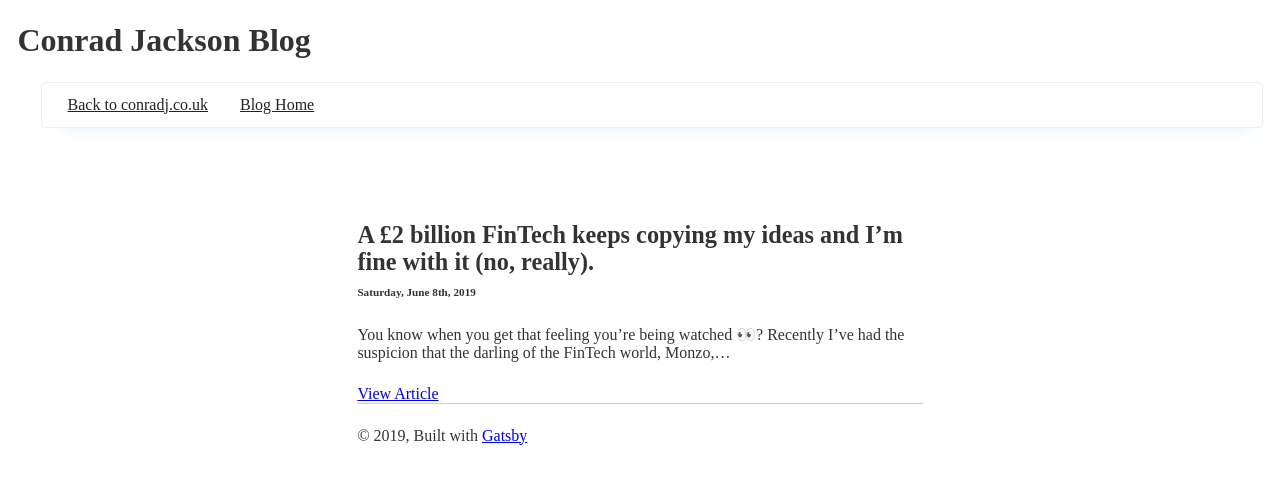
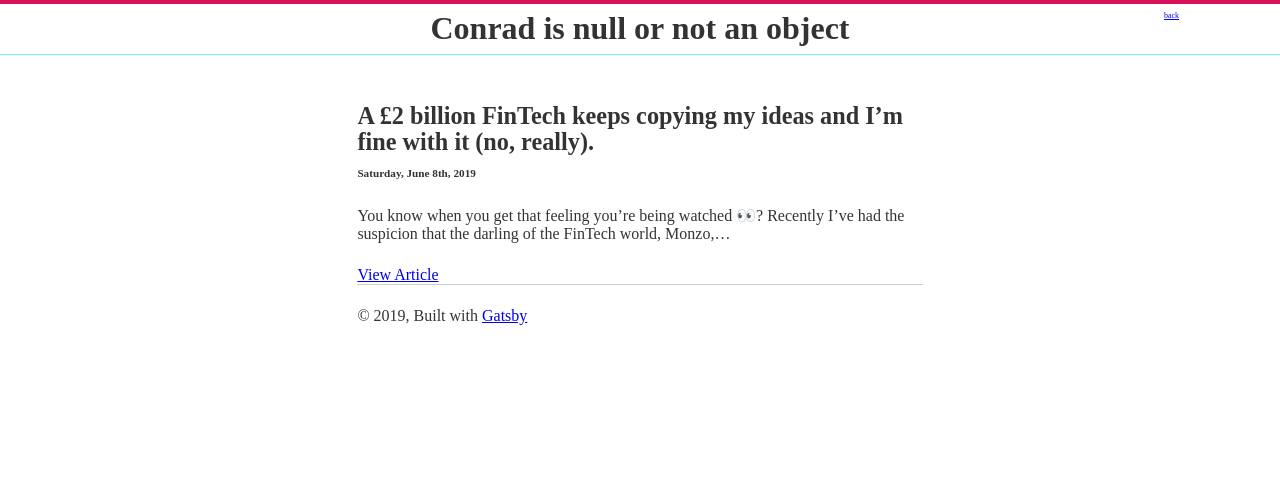
Before and after one commit to conradj/conradj, a Gatsby site in the folder blog/: page / in a window 1280 px wide. Built offline with nearby package versions, Linux system fonts and the light colour scheme; Gatsby itself is replaced by a stand-in of ours; some packages are replaced by stand-ins of ours; a web font is replaced by a local one; what typography-theme-stern-grove would draw is missing.

Commit message:
add header and footer

```diff
--- a/blog/src/components/header.js
+++ b/blog/src/components/header.js
@@ -1,25 +1,46 @@
 import PropTypes from "prop-types"
 import React from "react"
 import styled from "styled-components"
-import Navigation from "src/components/navigation"
+import { Link } from "gatsby"
 
 const StyledHeader = styled.header`
-  marginbottom: 1.45rem;
+  border-top: solid 4px #d81159;
+  border-bottom: solid 1px #78fecf;
+  padding: 0.45rem 1rem;
+  display: flex;
+  font-size: 1.5rem;
 `
 
-const Container = styled.div`
+const Navigation = styled.nav`
   margin: 0 auto;
   maxwidth: 960;
   padding: 1.45rem 1.0875rem;
 `
 
+const StyledEnd = styled.div`
+  font-size: 0.5rem;
+  width: 100px;
+`
+
+const StyledMiddle = styled.div`
+  flex: 1;
+  text-align: center;
+  margin-bottom: 0;
+`
+
+const StyledH1 = styled.h1`
+  margin: 0rem;
+`
+
 const Header = ({ siteTitle }) => (
   <StyledHeader>
-    <div></div>
-    <Container>
-      <h1>{siteTitle}</h1>
-      <Navigation />
-    </Container>
+    <StyledEnd></StyledEnd>
+    <StyledMiddle>
+      <StyledH1>Conrad is null or not an object</StyledH1>
+    </StyledMiddle>
+    <StyledEnd>
+      <a href="https://www.conradj.co.uk">back</a>
+    </StyledEnd>
   </StyledHeader>
 )
 
```
Also changed, not shown: blog/src/components/footer.js (added, +56 -0 lines).
